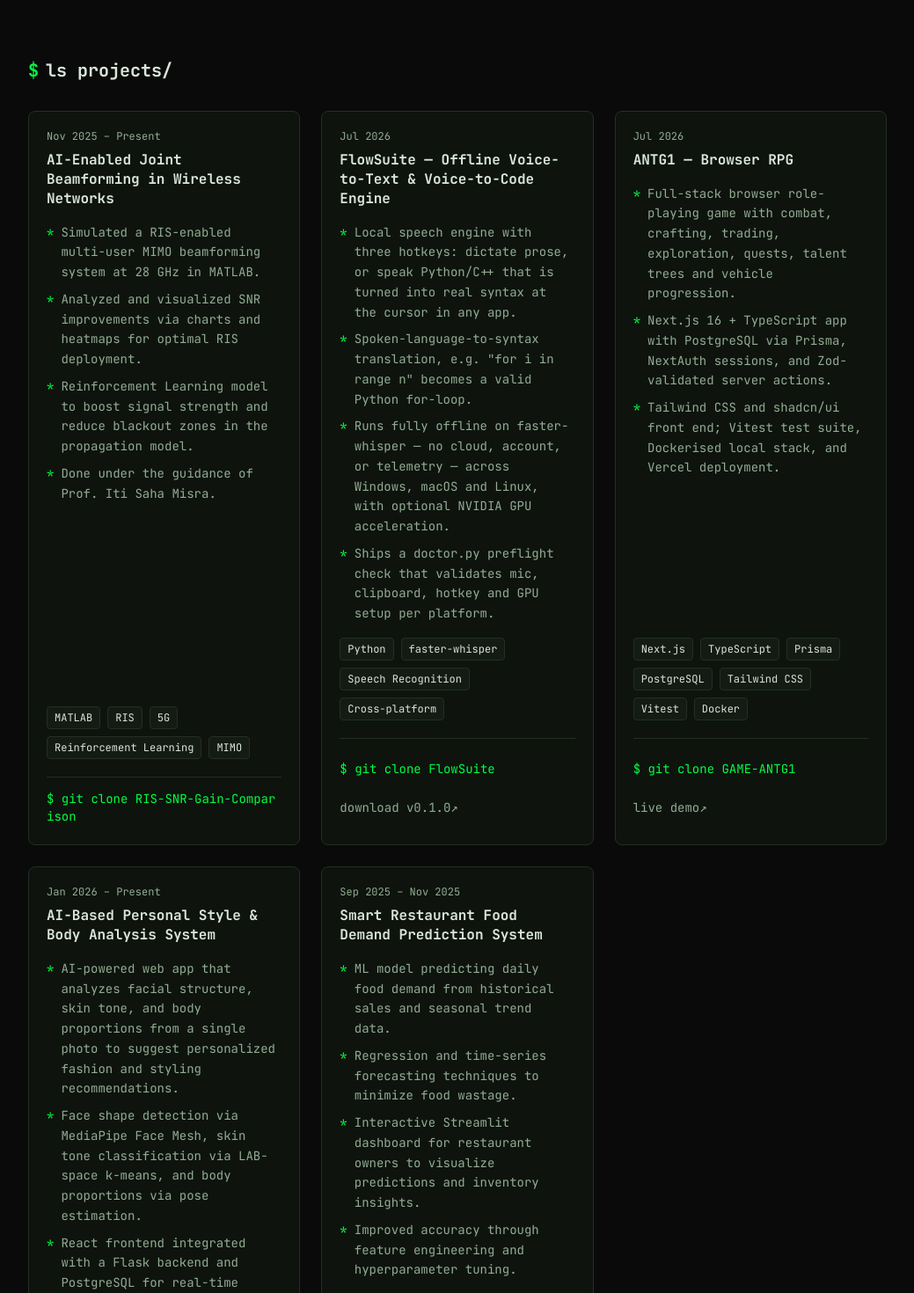
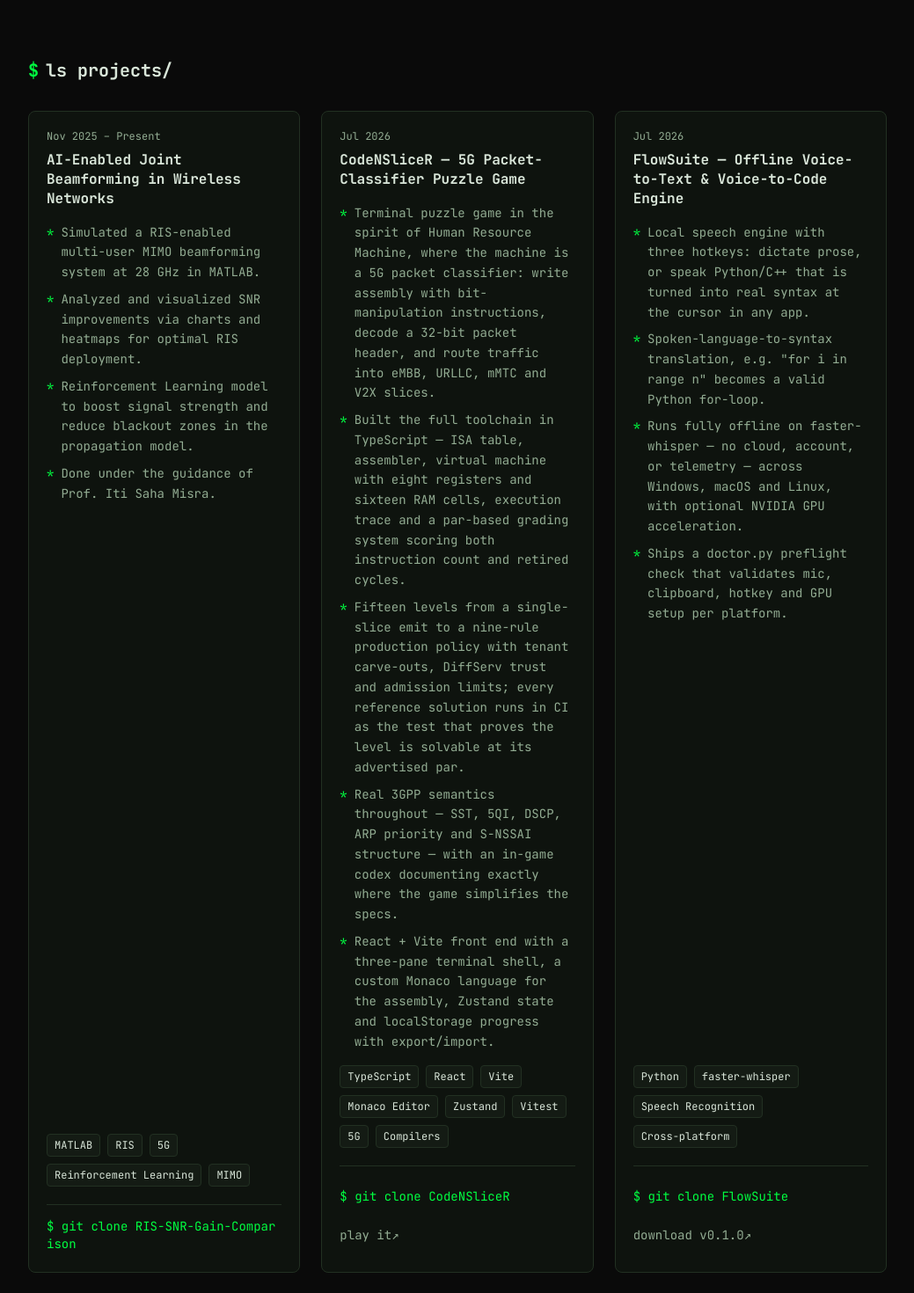
Before and after one commit to The-AlphaWolf/portfolio, a Next.js app: page / in a window 1280 px wide. Shown: the part 1860-3330 px from the top of the page at 88% size, without its empty margins (120-1159 px from the left). Built offline with nearby package versions, Linux system fonts and the light colour scheme.

Commit message:
feat: add CodeNSliceR to projects
Terminal puzzle game where the player writes bit-manipulation assembly
to route simulated 5G packets into network slices. Placed second, after
the RIS research, since both sit in the 5G track.

```diff
--- a/src/data/projects.ts
+++ b/src/data/projects.ts
@@ -28,6 +28,30 @@ export const projects: Project[] = [
     ],
     tags: ["MATLAB", "RIS", "5G", "Reinforcement Learning", "MIMO"],
     repo: "https://github.com/The-AlphaWolf/RIS-SNR-Gain-Comparison",
+  },
+  {
+    title: "CodeNSliceR — 5G Packet-Classifier Puzzle Game",
+    period: "Jul 2026",
+    bullets: [
+      "Terminal puzzle game in the spirit of Human Resource Machine, where the machine is a 5G packet classifier: write assembly with bit-manipulation instructions, decode a 32-bit packet header, and route traffic into eMBB, URLLC, mMTC and V2X slices.",
+      "Built the full toolchain in TypeScript — ISA table, assembler, virtual machine with eight registers and sixteen RAM cells, execution trace and a par-based grading system scoring both instruction count and retired cycles.",
+      "Fifteen levels from a single-slice emit to a nine-rule production policy with tenant carve-outs, DiffServ trust and admission limits; every reference solution runs in CI as the test that proves the level is solvable at its advertised par.",
+      "Real 3GPP semantics throughout — SST, 5QI, DSCP, ARP priority and S-NSSAI structure — with an in-game codex documenting exactly where the game simplifies the specs.",
+      "React + Vite front end with a three-pane terminal shell, a custom Monaco language for the assembly, Zustand state and localStorage progress with export/import.",
+    ],
+    tags: [
+      "TypeScript",
+      "React",
+      "Vite",
+      "Monaco Editor",
+      "Zustand",
+      "Vitest",
+      "5G",
+      "Compilers",
+    ],
+    repo: "https://github.com/The-AlphaWolf/CodeNSliceR",
+    live: "https://codenslicer.vercel.app",
+    liveLabel: "play it",
   },
   {
     title: "FlowSuite — Offline Voice-to-Text & Voice-to-Code Engine",
```
